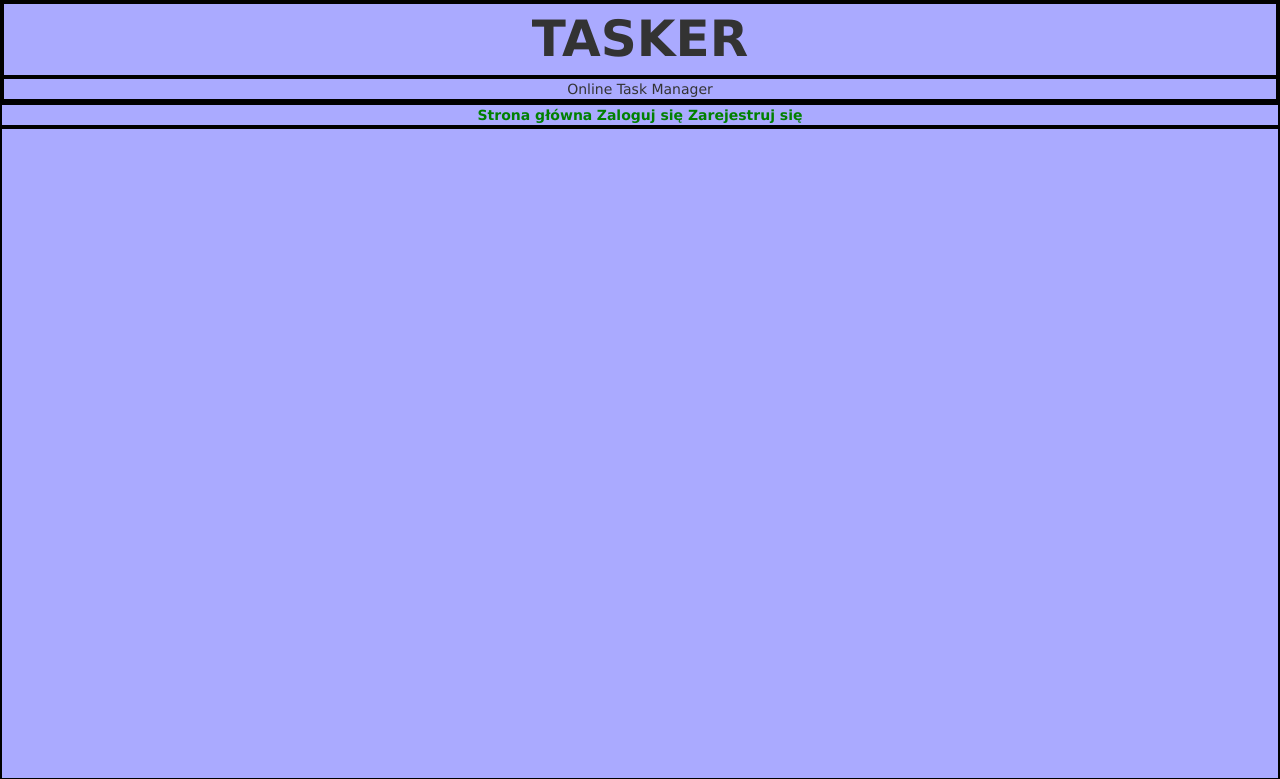
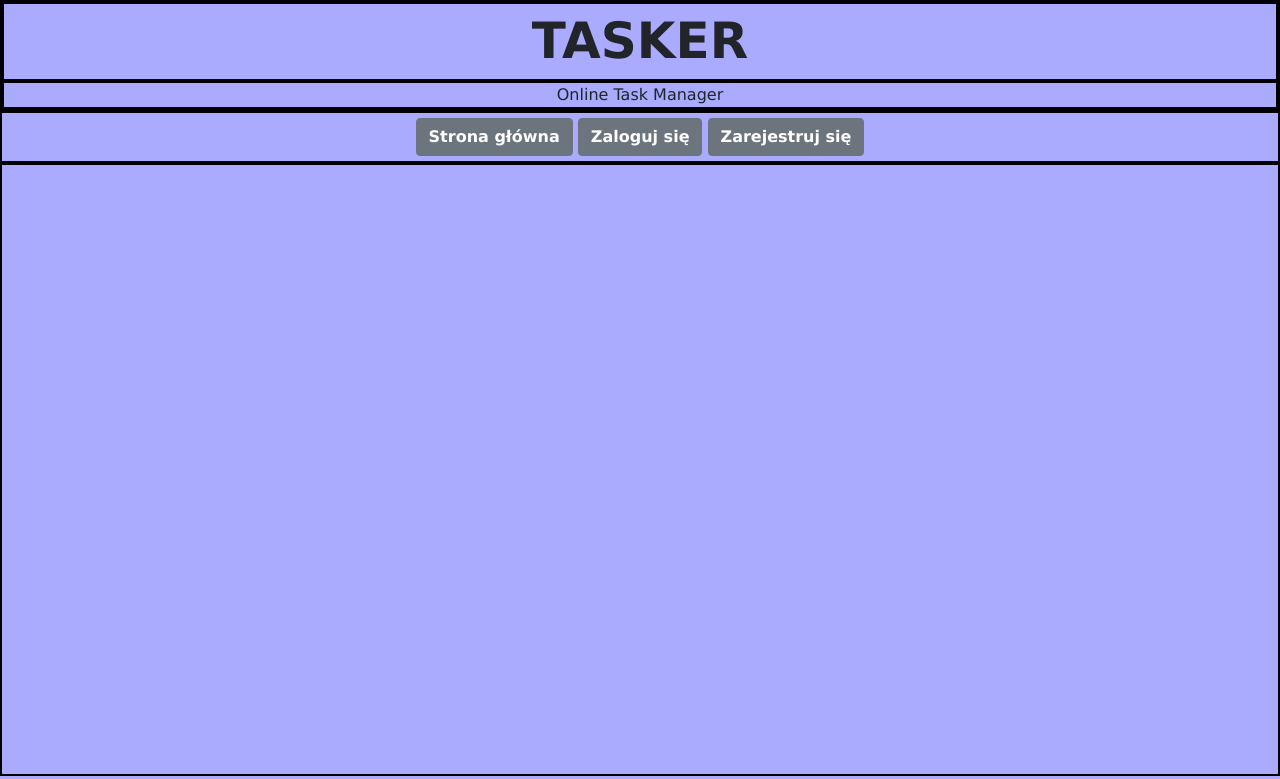
Before and after one commit to BladeStudios/tasker, a PHP site: page / in a window 1280 px wide. Shown: the top 779 px of the page. Run offline with PHP 8.4, Linux system fonts and the light colour scheme.

Commit message:
updated a stylesheet link to bootstrap 4.1.3 and designed new menu buttons

```diff
--- a/css/style.css
+++ b/css/style.css
@@ -23,9 +23,10 @@ body
     font-weight: bold;
 }
 
-.menu_link
+.menu-link
 {
-    color: green;
+    margin-top: 5px;
+    margin-bottom: 5px;
     font-weight: bold;
 }
 
--- a/header.php
+++ b/header.php
@@ -3,17 +3,17 @@
     <div id="app_desc">Online Task Manager</div>
 </div>
 <div id="menu">
-    <a href="index.php" class="menu_link"><?php echo $lang['home']; ?></a>
+    <a href="index.php" class="btn btn-secondary menu-link"><?php echo $lang['home']; ?></a>
 
     <?php
         if(!isset($_SESSION['loggedin']) || $_SESSION['loggedin']===false)
         {
-            echo '<a href="login.php" class="menu_link">'.$lang['log_in'].'&nbsp;</a>';
-            echo '<a href="register.php" class="menu_link">'.$lang['register'].'</a>';
+            echo '<a href="login.php" class="btn btn-secondary menu-link">'.$lang['log_in'].'</a>&nbsp;';
+            echo '<a href="register.php" class="btn btn-secondary menu-link">'.$lang['register'].'</a>';
         }
         else
         {
-            echo '<a href="logout.php" class="menu_link">'.$lang['logged_in_as'].$_SESSION['login'].$lang['logout'].'</a>';
+            echo '<a href="logout.php" class="btn btn-secondary menu-link">'.$lang['logged_in_as'].$_SESSION['login'].$lang['logout'].'</a>';
         }
 
     ?>
--- a/index.php
+++ b/index.php
@@ -9,7 +9,7 @@
 <html>
 <head>
     <title>Index - Tasker (Powered by BladeStudios (C) 2022)</title>
-    <link rel="stylesheet" href="libs/bootstrap-3.4.1/css/bootstrap.min.css">
+    <link rel="stylesheet" href="libs/bootstrap-4.1.3/css/bootstrap.min.css">
     <link rel="stylesheet" href="css/style.css">
 </head>
 <body>
--- a/login.php
+++ b/login.php
@@ -13,7 +13,7 @@
 <html>
 <head>
     <title>Log in - Tasker (Powered by BladeStudios (C) 2022)</title>
-    <link rel="stylesheet" href="libs/bootstrap-3.4.1/css/bootstrap.min.css">
+    <link rel="stylesheet" href="libs/bootstrap-4.1.3/css/bootstrap.min.css">
     <link rel="stylesheet" href="css/style.css">
 </head>
 <body>
--- a/register.php
+++ b/register.php
@@ -13,7 +13,7 @@
 <html>
 <head>
     <title>Register - Tasker (Powered by BladeStudios (C) 2022)</title>
-    <link rel="stylesheet" href="libs/bootstrap-3.4.1/css/bootstrap.min.css">
+    <link rel="stylesheet" href="libs/bootstrap-4.1.3/css/bootstrap.min.css">
     <link rel="stylesheet" href="css/style.css">
 </head>
 <body>
```
